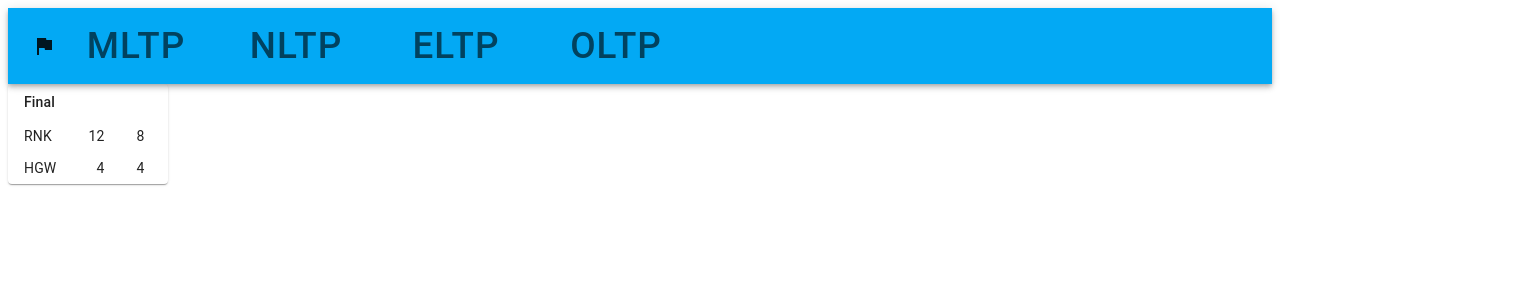
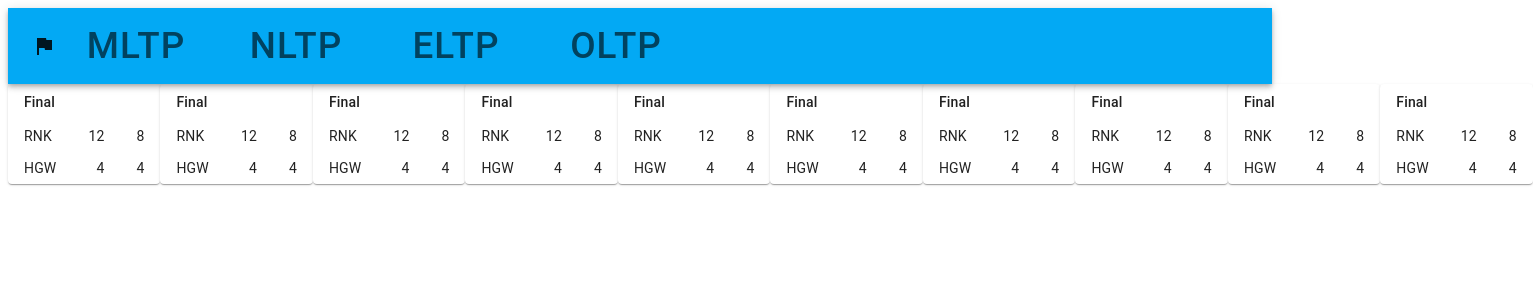
Before and after one commit to itsokthen/tagpro_central, a React (Create React App) app in the folder tagprocentral/: page / in a window 1280 px wide. Shown: the top 300 px of the page, 1533 px wide, since content can reach past the window. Built offline with nearby package versions, Linux system fonts and the light colour scheme.

Commit message:
added very basic scorecard carousel, needs updated

```diff
--- /dev/null
+++ b/tagprocentral/src/components/Scoreboard/Scoreboard.js
@@ -0,0 +1,49 @@
+import React from "react";
+import { styled } from "@mui/material/styles";
+import Box from "@mui/material/Box";
+import Paper from "@mui/material/Paper";
+import Grid from "@mui/material/Grid";
+
+//Page Components
+import Recent_Games from "../Scoreboard/Recent_Games";
+
+const Scoreboard = () => {
+  return (
+    <Box sx={{ flexGrow: 1 }}>
+      <Grid container spacing={0} justifyContent="flex-start" wrap="nowrap">
+        <Grid item xs>
+          <Recent_Games />
+        </Grid>
+        <Grid item xs>
+          <Recent_Games />
+        </Grid>
+        <Grid item xs>
+          <Recent_Games />
+        </Grid>
+        <Grid item xs>
+          <Recent_Games />
+        </Grid>
+        <Grid item xs>
+          <Recent_Games />
+        </Grid>
+        <Grid item xs>
+          <Recent_Games />
+        </Grid>
+        <Grid item xs>
+          <Recent_Games />
+        </Grid>
+        <Grid item xs>
+          <Recent_Games />
+        </Grid>
+        <Grid item xs>
+          <Recent_Games />
+        </Grid>
+        <Grid item xs>
+          <Recent_Games />
+        </Grid>
+      </Grid>
+    </Box>
+  );
+};
+
+export default Scoreboard;
--- a/tagprocentral/src/pages/MLTP.js
+++ b/tagprocentral/src/pages/MLTP.js
@@ -1,13 +1,13 @@
 import React from "react";
 //Page Components
 import Navbar from "../components/Navbar/Navbar";
-import Recent_Games from "../components/Recent_Games/Recent_Games";
+import Scoreboard from "../components/Scoreboard/Scoreboard";
 
 const MLTP = () => {
   return (
     <div>
       <Navbar />
-      <Recent_Games />
+      <Scoreboard />
     </div>
   );
 };
```
Also changed, not shown: tagprocentral/src/components/Scoreboard/Recent_Games.js (renamed from tagprocentral/src/components/Recent_Games/Recent_Games.js).
